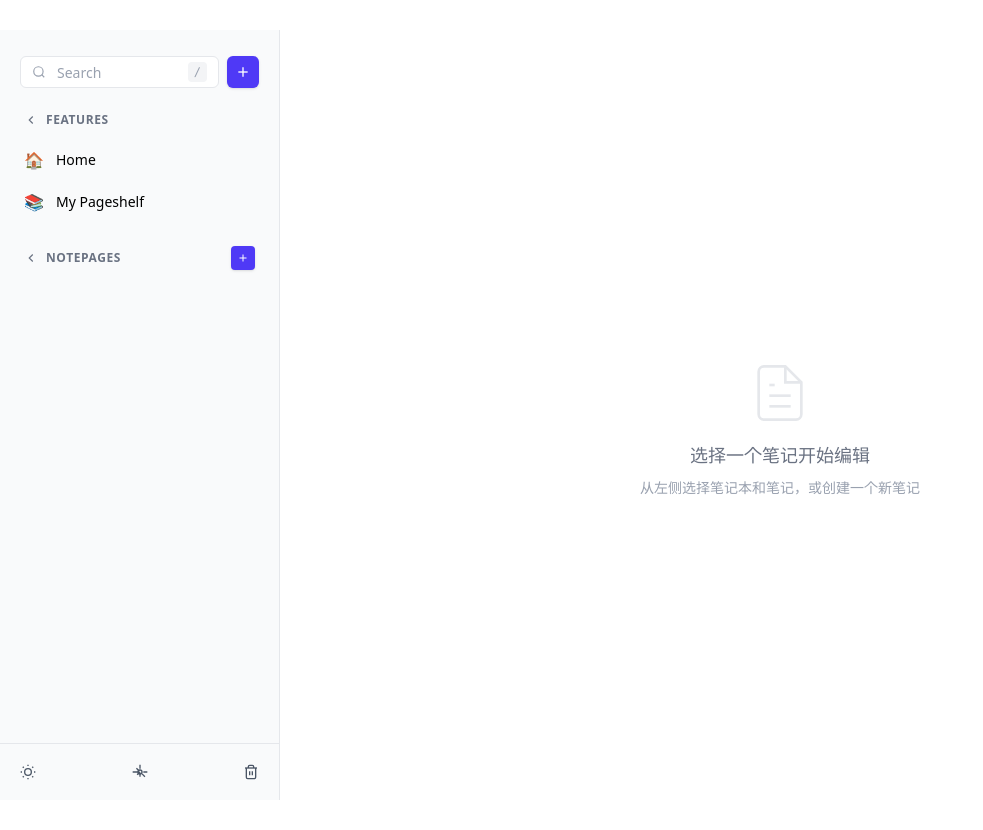
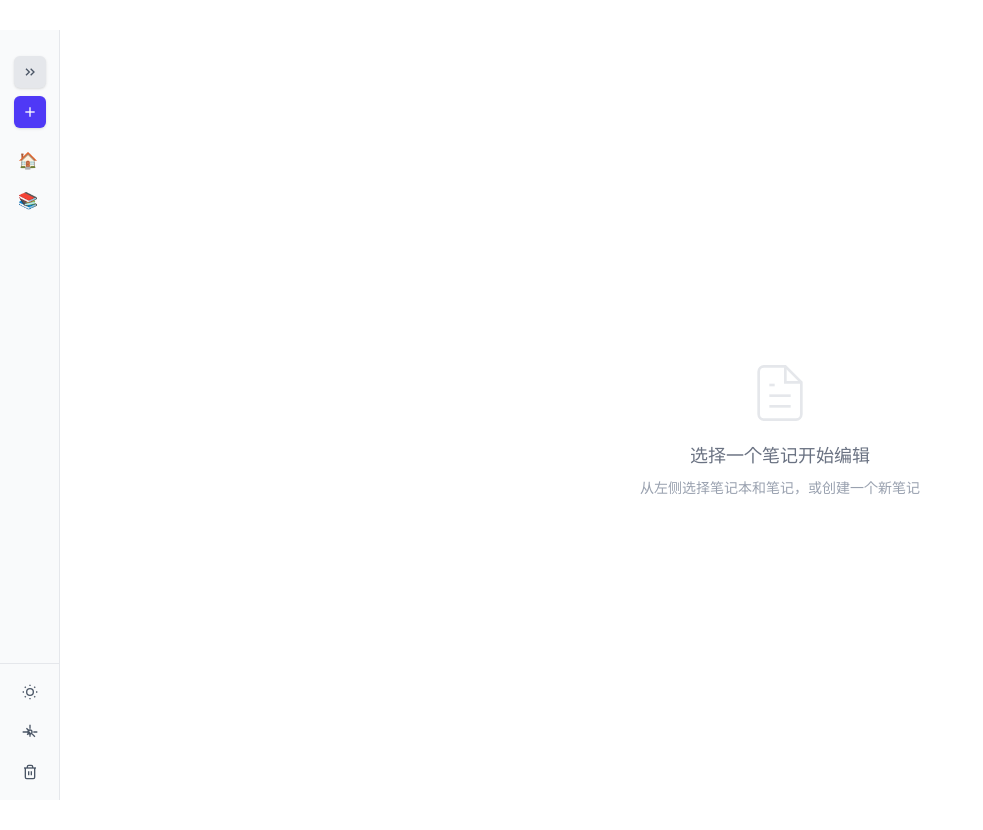
Before and after one commit to xh7777777/kxin-note, a Vue app: page /#/ in a window 1280 px wide. Both pictures are taken after a click on the button 243 px from the left and 72 px from the top of the page. Shown: the whole page, without its empty margins (0-983 px from the left). Built offline with nearby package versions, Linux system fonts and the light colour scheme.

Commit message:
feat: 新增收缩功能

```diff
--- a/src/renderer/views/main-page/components/SideBar.vue
+++ b/src/renderer/views/main-page/components/SideBar.vue
@@ -1,9 +1,10 @@
 <template>
   <div
-    class="fixed top-0 left-0 w-[280px] pt-10 bg-gray-50 border-r border-gray-200 flex flex-col h-screen overflow-hidden"
+    class="fixed top-0 left-0 pt-10 bg-gray-50 border-r border-gray-200 flex flex-col h-screen overflow-hidden transition-all duration-300"
+    :class="isCollapsed ? 'w-[60px]' : 'w-[280px]'"
   >
     <!-- 搜索框 -->
-    <div class="px-5 py-4 flex-shrink-0">
+    <div class="px-5 py-4 flex-shrink-0" v-if="!isCollapsed">
       <div class="relative flex gap-2">
         <div class="flex-1 relative">
           <input
@@ -28,10 +29,49 @@
           </span>
         </div>
 
+        <!-- 收缩按钮 -->
+        <button
+          @click="handleToggleCollapse"
+          class="flex items-center justify-center w-8 h-8 bg-gray-200 hover:bg-gray-300 text-gray-600 rounded-md transition-all duration-200 shadow-sm hover:shadow-md"
+          title="Collapse Sidebar"
+        >
+          <svg
+            class="w-4 h-4 stroke-2"
+            viewBox="0 0 24 24"
+            fill="none"
+            stroke="currentColor"
+          >
+            <polyline points="11,17 6,12 11,7"></polyline>
+            <polyline points="18,17 13,12 18,7"></polyline>
+          </svg>
+        </button>
+      </div>
+    </div>
+
+    <!-- 收缩状态的顶部按钮 -->
+    <div class="px-3 py-4 flex-shrink-0" v-if="isCollapsed">
+      <div class="flex flex-col gap-2">
+        <!-- 展开按钮 -->
+        <button
+          @click="handleToggleCollapse"
+          class="flex items-center justify-center w-8 h-8 bg-gray-200 hover:bg-gray-300 text-gray-600 rounded-md transition-all duration-200 shadow-sm hover:shadow-md mx-auto"
+          title="Expand Sidebar"
+        >
+          <svg
+            class="w-4 h-4 stroke-2"
+            viewBox="0 0 24 24"
+            fill="none"
+            stroke="currentColor"
+          >
+            <polyline points="13,17 18,12 13,7"></polyline>
+            <polyline points="6,17 11,12 6,7"></polyline>
+          </svg>
+        </button>
+
         <!-- 新增笔记按钮 -->
         <button
           @click="handleAddNote"
-          class="flex items-center justify-center w-8 h-8 bg-indigo-600 hover:bg-indigo-700 text-white rounded-md transition-all duration-200 shadow-sm hover:shadow-md"
+          class="flex items-center justify-center w-8 h-8 bg-indigo-600 hover:bg-indigo-700 text-white rounded-md transition-all duration-200 shadow-sm hover:shadow-md mx-auto"
           title="Add New Note"
         >
           <svg
@@ -47,8 +87,8 @@
       </div>
     </div>
 
-    <!-- 主要内容区域 -->
-    <div class="flex-1 min-h-0 flex flex-col">
+    <!-- 展开状态的主要内容区域 -->
+    <div class="flex-1 min-h-0 flex flex-col" v-if="!isCollapsed">
       <!-- 功能区域 -->
       <div class="px-3 mb-4 flex-shrink-0">
         <div class="flex items-center gap-2 px-3 py-2 mb-1">
@@ -72,6 +112,22 @@
           >
             Features
           </span>
+          <!-- 新增笔记按钮 -->
+          <button
+            @click="handleAddNote"
+            class="flex items-center justify-center w-6 h-6 bg-indigo-600 hover:bg-indigo-700 text-white rounded transition-all duration-200 shadow-sm hover:shadow-md cursor-pointer"
+            title="Add New Note"
+          >
+            <svg
+              class="w-3 h-3 stroke-2"
+              viewBox="0 0 24 24"
+              fill="none"
+              stroke="currentColor"
+            >
+              <line x1="12" y1="5" x2="12" y2="19"></line>
+              <line x1="5" y1="12" x2="19" y2="12"></line>
+            </svg>
+          </button>
         </div>
 
         <!-- Features 内容区域 -->
@@ -192,9 +248,56 @@
       </div>
     </div>
 
+    <!-- 收缩状态的主要内容区域 -->
+    <div class="flex-1 min-h-0 flex flex-col px-3" v-if="isCollapsed">
+      <!-- 功能区域图标 -->
+      <div class="mb-4 flex-shrink-0">
+        <div class="flex flex-col gap-2">
+          <!-- Home -->
+          <button
+            class="flex items-center justify-center w-8 h-8 rounded-md cursor-pointer transition-all duration-200 hover:bg-gray-200 text-gray-600"
+            @click="handleSetActiveTab('home')"
+            title="Home"
+          >
+            <div class="text-base">🏠</div>
+          </button>
+
+          <!-- Pageshelf -->
+          <button
+            class="flex items-center justify-center w-8 h-8 rounded-md cursor-pointer transition-all duration-200 hover:bg-gray-200 text-gray-600"
+            @click="handleSetActiveTab('notePages')"
+            title="My Pageshelf"
+          >
+            <div class="text-base">📚</div>
+          </button>
+        </div>
+      </div>
+
+      <!-- 笔记列表指示器 -->
+      <div
+        class="flex-1 min-h-0 flex flex-col gap-1 overflow-y-auto scrollbar-thin scrollbar-thumb-gray-300 scrollbar-track-transparent"
+      >
+        <div
+          v-for="notePage in notePages"
+          :key="notePage.id"
+          class="w-8 h-2 rounded-full cursor-pointer transition-all duration-200"
+          :class="
+            activeNoteId === notePage.id
+              ? 'bg-indigo-600'
+              : 'bg-gray-300 hover:bg-gray-400'
+          "
+          @click="handleSelectNotePage(notePage.id)"
+          :title="notePage.title"
+        ></div>
+      </div>
+    </div>
+
     <!-- 底部工具栏 -->
     <div class="flex-shrink-0 px-3 py-3 border-t border-gray-200 bg-gray-50">
-      <div class="flex items-center justify-between gap-2">
+      <div
+        class="flex items-center gap-2"
+        :class="isCollapsed ? 'flex-col' : 'justify-between'"
+      >
         <!-- 黑暗模式切换 -->
         <button
           @click="handleToggleDarkMode"
@@ -292,7 +395,11 @@ const emit = defineEmits<{
   'open-settings': [];
   'open-trash': [];
   'select-note': [value: string];
+  'toggle-collapse': [isCollapsed: boolean];
 }>();
+
+// 收缩状态
+const isCollapsed = ref(false);
 
 // 展开收缩状态
 const featuresExpanded = ref(true);
@@ -328,6 +435,17 @@ const calculateContentHeight = async () => {
   }
 };
 
+// 切换收缩状态
+const handleToggleCollapse = () => {
+  isCollapsed.value = !isCollapsed.value;
+
+  // 保存状态到本地存储
+  localStorage.setItem('sidebar-collapsed', String(isCollapsed.value));
+
+  // 通知父组件
+  emit('toggle-collapse', isCollapsed.value);
+};
+
 // 切换功能区域展开状态
 const toggleFeaturesExpanded = () => {
   featuresExpanded.value = !featuresExpanded.value;
@@ -357,6 +475,7 @@ const restoreExpandedState = () => {
     'sidebar-note-pages-expanded'
   );
   const savedDarkMode = localStorage.getItem('dark-mode');
+  const savedCollapsed = localStorage.getItem('sidebar-collapsed');
 
   if (savedFeaturesState !== null) {
     featuresExpanded.value = savedFeaturesState === 'true';
@@ -368,6 +487,12 @@ const restoreExpandedState = () => {
 
   if (savedDarkMode !== null) {
     isDarkMode.value = savedDarkMode === 'true';
+  }
+
+  if (savedCollapsed !== null) {
+    isCollapsed.value = savedCollapsed === 'true';
+    // 通知父组件初始状态
+    emit('toggle-collapse', isCollapsed.value);
   }
 };
 
```
